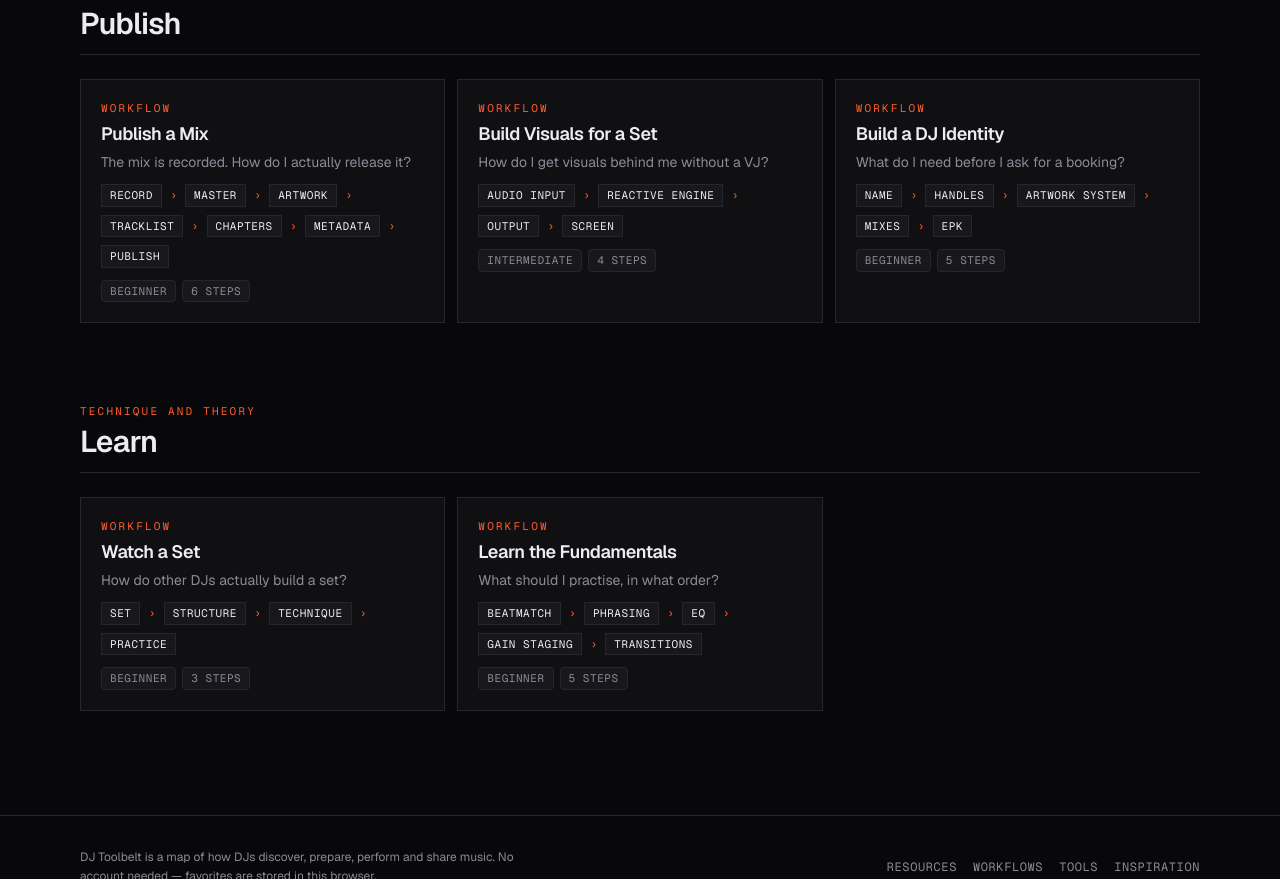
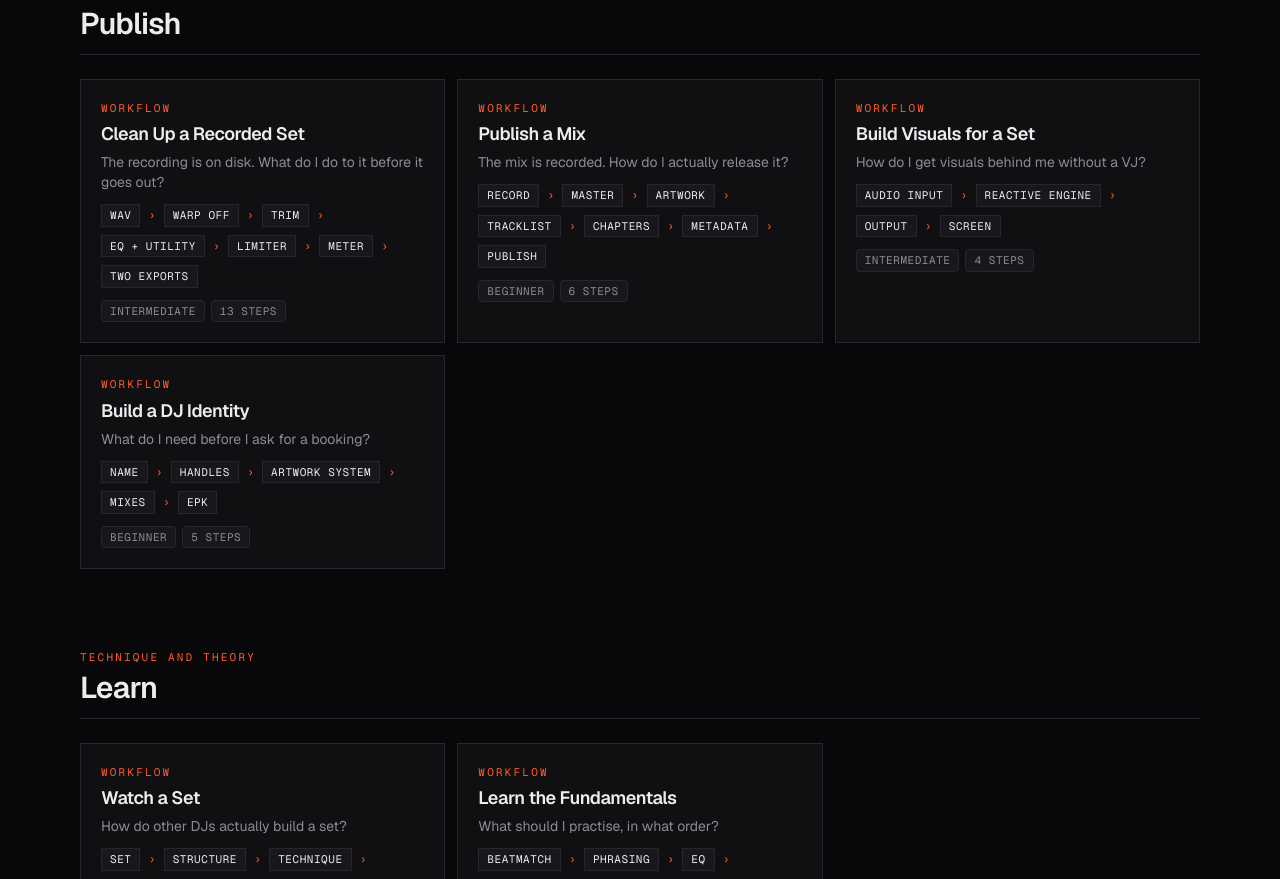
Before and after one commit to Omar12/dj-toolbelt, a Next.js app: page /workflows in a window 1280 px wide. Shown: the part 2743-3622 px from the top of the page. Built offline with nearby package versions, Linux system fonts and the light colour scheme.

Commit message:
Adding ableton cleanup workflow

```diff
--- a/src/app/workflows/[slug]/page.tsx
+++ b/src/app/workflows/[slug]/page.tsx
@@ -80,6 +80,26 @@ export default async function WorkflowPage({ params }: { params: Promise<{ slug:
                       ))}
                     </ul>
                   ) : null}
+                  {step.videos?.length ? (
+                    <p className="mt-2 text-sm">
+                      <span className="font-mono text-[11px] uppercase tracking-[0.2em] text-muted">
+                        Watch{" "}
+                      </span>
+                      {step.videos.map((video, jndex) => (
+                        <span key={video.id}>
+                          {jndex > 0 && <span className="text-muted"> · </span>}
+                          <a
+                            href={`https://www.youtube.com/watch?v=${video.id}${ video.t ? `&t=${video.t}s` : ""}`}
+                            target="_blank"
+                            rel="noopener noreferrer"
+                            className="text-signal underline underline-offset-2"
+                          >
+                            {video.channel}
+                          </a>
+                        </span>
+                      ))}
+                    </p>
+                  ) : null}
                 </div>
               </li>
             )
--- a/src/data/types.ts
+++ b/src/data/types.ts
@@ -57,6 +57,8 @@ export interface WorkflowStep {
   title: string
   detail: string
   resourceIds?: string[]
+  /** YouTube tutorials for this step; `t` is the start offset in seconds. */
+  videos?: { id: string; channel: string; t?: number }[]
 }
 
 export interface Workflow {
--- a/src/data/workflows.ts
+++ b/src/data/workflows.ts
@@ -325,6 +325,33 @@ export const workflows: Workflow[] = [
     ],
   },
   {
+    id: "clean-up-a-recording",
+    name: "Clean Up a Recorded Set",
+    question: "The recording is on disk. What do I do to it before it goes out?",
+    description:
+      "A clean capture of an already-mastered set needs very little. This is about doing a few things correctly in Ableton Live, not about adding processing — and ending up with two files: a native-level archive and a loudness-targeted upload.",
+    section: "publish",
+    chain: ["WAV", "Warp off", "Trim", "EQ + Utility", "Limiter", "Meter", "Two exports"],
+    skill: "intermediate",
+    tags: ["ableton", "mastering", "loudness", "export"],
+    resourceIds: ["ableton-live", "youlean-loudness-meter", "soundcloud", "youtube"],
+    steps: [
+      { title: "Match the sample rate, then import to Arrangement", detail: "Set Preferences \u2192 Audio to whatever the recorder captured (44.1 or 48 kHz). A 90-minute set is one linear thing: drag the WAV onto an audio track in Arrangement View, not Session.", resourceIds: ["ableton-live"], videos: [{ id: "5-Z5eI8MDF8", channel: "fromstudiotostage" }] },
+      { title: "Turn Warp OFF", detail: "Live may auto-warp the file on import. Warping time-stretches with a real-time algorithm, which is pure degradation for a file you are only playing back. Warp off plays it at true speed and pitch, untouched.", videos: [{ id: "8Tb84PU6mEI", channel: "Dezavi Productions", t: 48 }] },
+      { title: "Trim and fade", detail: "Drag the clip edges in to cut dead air, then pull the top corners for a 1\u20132 second fade in and out. Surgical fixes only \u2014 do not re-edit your actual transitions.", videos: [{ id: "zoZiIQK2Hxw", channel: "Thales Matos" }] },
+      { title: "Build the Master chain in order", detail: "EQ Eight \u2192 Utility \u2192 [Glue Compressor, optional] \u2192 Limiter \u2192 Youlean. Even out levels before the limiter sees the signal, and meter dead last so it reads the final output.", resourceIds: ["youlean-loudness-meter"], videos: [{ id: "LSQiwnFwLEE", channel: "Oleksii LXE" }] },
+      { title: "High-pass at ~25 Hz", detail: "EQ Eight band 1, high-pass shape, steepest slope available. That is the whole EQ job: no stems, already-mastered tracks, nothing to sculpt.", videos: [{ id: "P-zYXpc2-9I", channel: "LNA Does Audio Stuff" }] },
+      { title: "Ride track-to-track levels with Utility Gain", detail: "The highest-impact step. Automate Utility \u2192 Gain on the Master and draw slow moves by ear across whole tracks \u2014 pull the hot ones down, lift the quiet ones. Preserves dynamics where a compressor would flatten them.", videos: [{ id: "-e0gv-3EDyU", channel: "Distinct Mastering", t: 173 }, { id: "CujLX1dPKjw", channel: "Matt Warren", t: 11 }] },
+      { title: "Check mono compatibility", detail: "Toggle the Utility's Mono button and listen through your blends. Phones, Bluetooth and club systems sum to mono, and a phase-cancelling overlap can make bass vanish.", videos: [{ id: "CujLX1dPKjw", channel: "Matt Warren", t: 322 }, { id: "-e0gv-3EDyU", channel: "Distinct Mastering", t: 133 }] },
+      { title: "Skip the glue compression", detail: "Bus compression usually flattens the energy arc you programmed. If you try it: Glue at 2:1, slow attack, 1\u20132 dB gain reduction at most. If bypassing sounds better, leave it bypassed.", videos: [{ id: "8Zq4p-fEknY", channel: "LNA Does Audio Stuff" }] },
+      { title: "Limit gently, with a conservative ceiling", detail: "Intersample peaks turn into crunch once the platform transcodes to lossy. On Live 12.1 or later, switch the Limiter to True Peak mode and set Ceiling to \u22121 dB. On older versions the Limiter is sample-peak only, so set Ceiling to \u22121.5 dB for headroom. Push input gain only until you catch 1\u20132 dB on the loudest moments.", videos: [{ id: "mTq5GLT9IWk", channel: "Fearless Beatz" }, { id: "FmKjsrzM-6c", channel: "Collective Intelligence" }] },
+      { title: "Meter with Youlean, last in the chain", detail: "Aim for around \u221214 LUFS integrated for SoundCloud and YouTube, and confirm true peak stays at or below \u22121 dBTP. A dynamic set landing under target is fine \u2014 platforms turn everyone down anyway.", resourceIds: ["youlean-loudness-meter", "soundcloud", "youtube"], videos: [{ id: "ld11Be_ixzY", channel: "In The Mix" }] },
+      { title: "Export the archive: WAV 24-bit, Limiter bypassed", detail: "The permanent copy keeps native level and full dynamics. Normalize OFF, no dither at 24-bit, no mono conversion. Keep only the high-pass, trims, fades and level ride.", videos: [{ id: "1rAkX-6rmmk", channel: "Distinct Mastering", t: 231 }, { id: "ctd--CspA5g", channel: "Collective Intelligence", t: 154 }] },
+      { title: "Export the upload: WAV 24-bit, Limiter on", detail: "Upload the WAV and let the platform transcode \u2014 never pre-compress to MP3 yourself. Normalize OFF; you set loudness deliberately. Dither only if you ever drop to 16-bit, and only on that final export.", videos: [{ id: "1rAkX-6rmmk", channel: "Distinct Mastering", t: 375 }] },
+      { title: "A/B against the raw recording, loudness-matched", detail: "Level-match with the Utility gain and compare. If the processed version is not clearly better \u2014 not just louder \u2014 ship something closer to raw. The whole chain should feel almost transparent." },
+    ],
+  },
+  {
     id: "publish-a-mix",
     name: "Publish a Mix",
     question: "The mix is recorded. How do I actually release it?",
```
